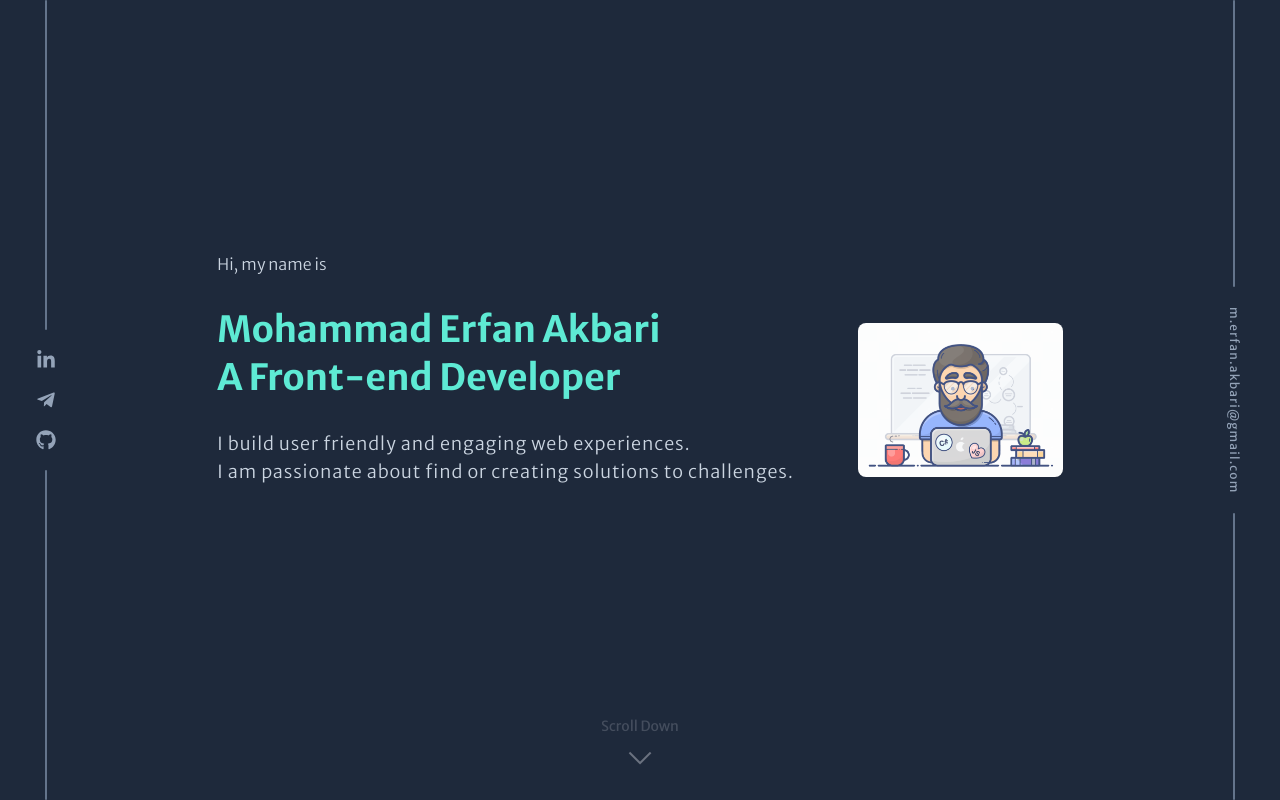
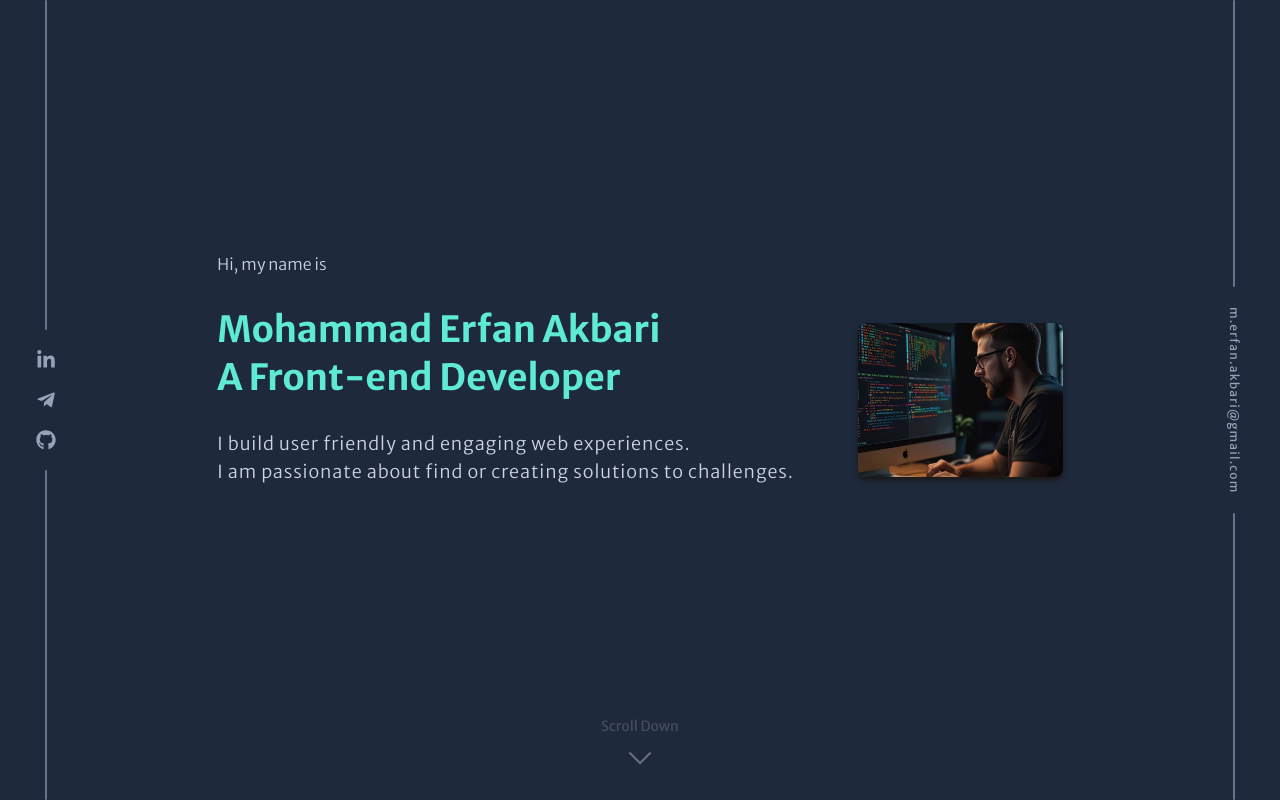
Before and after one commit to m-erfan-akbari/portfolio-v2, a Next.js app: page / in a window 1280 px wide. Shown: the top 800 px of the page. Built offline with nearby package versions, Linux system fonts and the light colour scheme.

Commit message:
Change About image

```diff
--- a/components/About.jsx
+++ b/components/About.jsx
@@ -32,9 +32,10 @@ export default function About() {
       </div>
 
       <div
-        className={`${styles.image_container} relative overflow-hidden rounded-lg`}
+        className={`${styles.image_container} relative overflow-hidden rounded-lg shadow-md shadow-stone-900`}
       >
-        <Image src={'/picture/programmer.gif'} alt="Programmer image" fill />
+        {/* <Image src={'/picture/programmer.gif'} alt="Programmer image" fill /> */}
+        <Image src={'/picture/image.jpg'} alt="Programmer image" fill />
       </div>
 
       <div
```
Also changed, not shown: public/picture/image.jpg (added).
